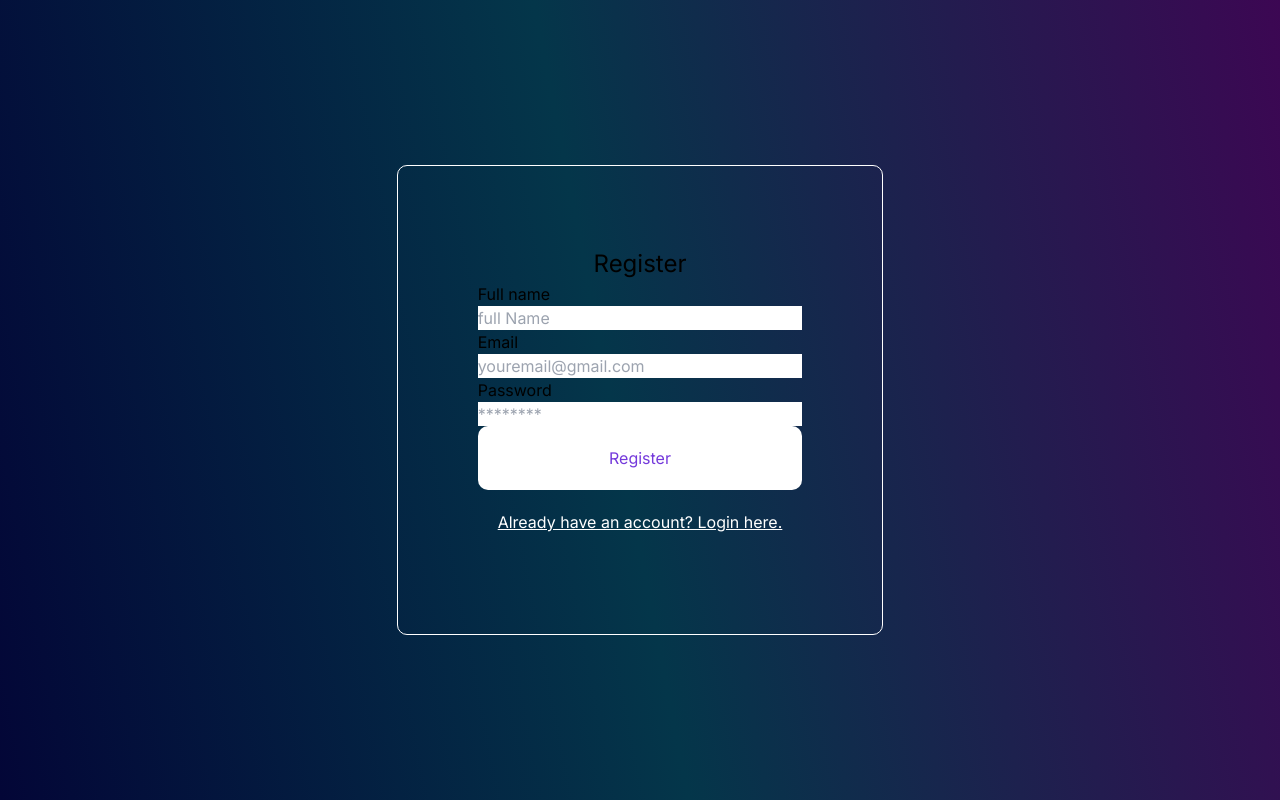
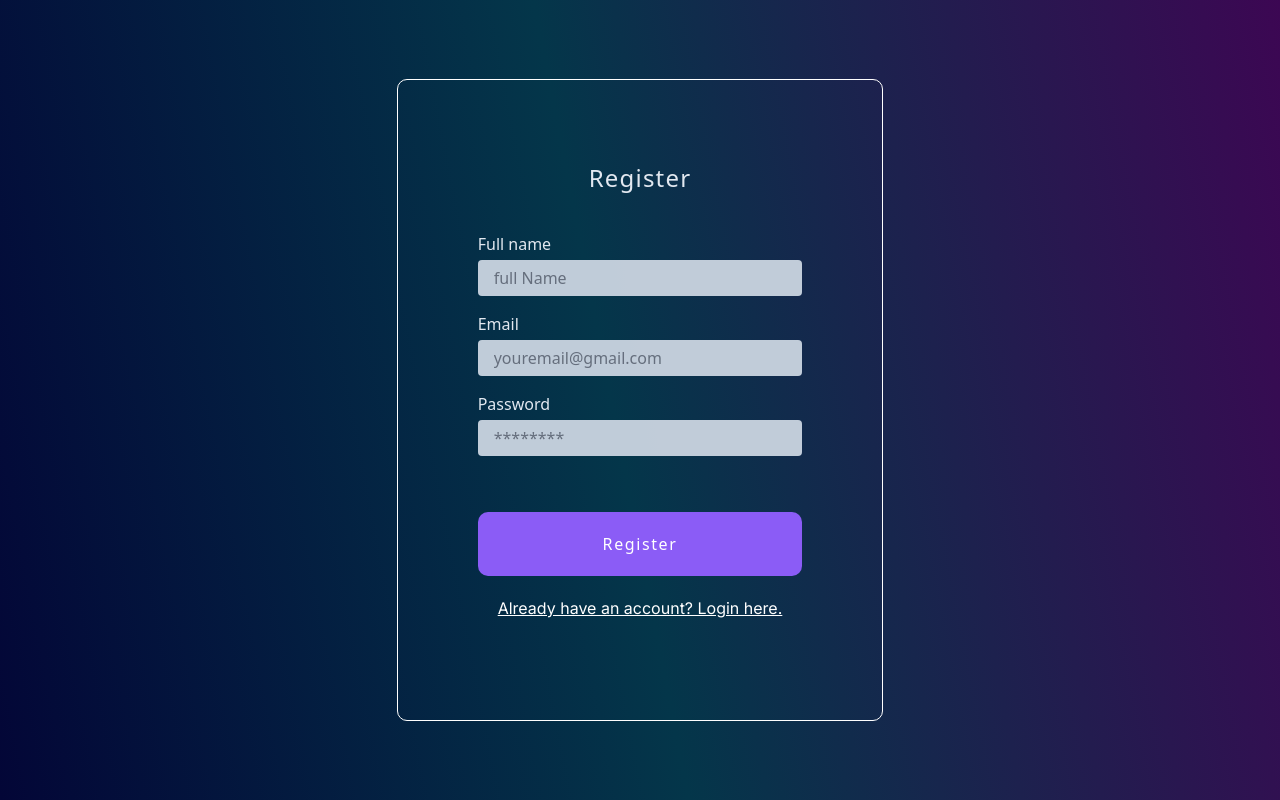
Before and after one commit to muthuni-dealwis/e18-4yp-Generating-Patient-Clinical-Letters-Using-LLMs, a Next.js app in the folder code/Web_Application/patient-clinical-letter-generator/: page /register in a window 1280 px wide. Built offline with nearby package versions, Linux system fonts and the light colour scheme.

Commit message:
front-end updated

```diff
--- a/code/Web_Application/patient-clinical-letter-generator/app/inputform/page.tsx
+++ b/code/Web_Application/patient-clinical-letter-generator/app/inputform/page.tsx
@@ -6,6 +6,7 @@ import MicIcon from "@mui/icons-material/Mic";
 import MicOffIcon from "@mui/icons-material/MicOff";
 // import { DatePicker } from '@mui/x-date-pickers/DatePicker';
 import axios from "axios";
+import Link from 'next/link';
 
 // import DatePicker from "react-datepicker";
 import "react-datepicker/dist/react-datepicker.css";
@@ -94,8 +95,16 @@ const DataInputForm: React.FC<any> = (props) => {
   };
 
   return (
-    <div className="data-input-container box-border w-full h-screen flex flex-col px-7 md:px-16">
-      <div className="menu-bar w-full h-16 text-white">menu-bar</div>
+    <div className="data-input-container box-border w-full h-screen flex flex-col px-7 md:px-16 py-2">
+      <div className="menu-bar w-full px-1 h-16 text-white flex flex-row place-content-between pt-2 mb-3">
+        <div className="data-time-show bg-slate-500 h-fit px-5 py-1 rounded-md">Date : 29/04/2024</div>
+        <div className="right-menu-items h-fit w-fit flex flex-row">
+          <div className="user-name bg-slate-500 px-5 py-1 rounded-md mr-5">Settings</div>
+          <Link href = "/">
+            <div className="user-name bg-slate-500 px-5 py-1 rounded-md">Logout</div>
+          </Link>
+        </div>
+      </div>
       <div className="flex flex-col md:flex-row h-full pb-7">
         <div className="box w-full md:w-1/2 h-full md:mr-4 flex flex-col">
           <div className="data-input-form mb-3 flex flex-col flex-grow h-4/5">
--- a/code/Web_Application/patient-clinical-letter-generator/app/page.tsx
+++ b/code/Web_Application/patient-clinical-letter-generator/app/page.tsx
@@ -66,10 +66,11 @@ const Home: React.FC<any> = (props) =>{
   return (
     <main className="flex min-h-screen flex-col items-center justify-between p-24">
       <div className="auth-form-container">
-        <h1 className="login-register-heading">Login</h1>
+        <label className="login-register-heading font-sans text-slate-200 font-medium mb-9 tracking-wider">Login</label>
         <form className="login-form" onSubmit={handleSubmit}>
-          <label htmlFor="email">Email</label>
+          <label htmlFor="email" className="font-sans text-slate-200 font-normal mb-1">Email</label>
           <input
+            className="h-9 bg-slate-300 opacity-95 rounded px-4 font-sans font-normal placeholder-gray-500 text-slate-800 mb-4"
             value={email}
             onChange={(e) => setEmail(e.target.value)}
             type="email"
@@ -79,8 +80,9 @@ const Home: React.FC<any> = (props) =>{
           />
           {errors.email &&  <span className='text-danger'> {errors.email} </span>}
 
-          <label htmlFor="password">Password</label>
+          <label htmlFor="password" className="font-sans text-slate-200 font-normal mb-1">Password</label>
           <input
+            className="h-9 bg-slate-300 opacity-95 rounded px-4 font-sans font-normal placeholder-gray-500 text-slate-800"
             value={password}
             onChange={(e) => setPassword(e.target.value)}
             type="password"
@@ -92,7 +94,7 @@ const Home: React.FC<any> = (props) =>{
 
 
           <Link href =  "/inputform">
-            <button className="linkSubmit" type="submit">Log In</button>
+            <button className="linkSubmit mt-10 bg-violet-500 font-sans font-medium text-white tracking-widest" type="submit">Login</button>
           </Link>
 
         </form>
--- a/code/Web_Application/patient-clinical-letter-generator/app/register/page.tsx
+++ b/code/Web_Application/patient-clinical-letter-generator/app/register/page.tsx
@@ -29,23 +29,42 @@ const RegisterPage: React.FC<any> = (props) =>{
 
     return(
         <div className="auth-form-container">
-            <h2  className="login-register-heading">Register</h2>
+            <label className="login-register-heading font-sans text-slate-200 font-medium mb-9 tracking-wider">Register</label>
 
         <form className="register-form" onSubmit={handleSubmit}>
-            <label htmlFor="name">Full name</label>
-            <input value={name} name="name" onChange={(e) => setName(e.target.value)} id="name" placeholder="full Name" />
+            <label htmlFor="name" className="font-sans text-slate-200 font-normal mb-1">Full name</label>
+            <input
+                className="h-9 bg-slate-300 opacity-95 rounded px-4 font-sans font-normal placeholder-gray-500 text-slate-800 mb-4"
+                value={name}
+                onChange={(e) => setName(e.target.value)}
+                id="name"
+                placeholder="full Name"
+                name="name" />
             {/* {errors.name && <span className='text-danger'> {errors.name} </span>} */}
 
-            <label htmlFor="email">Email</label>
-            <input value={email} onChange={(e) => setEmail(e.target.value)}type="email" placeholder="youremail@gmail.com" id="email" name="email" />
+            <label htmlFor="email" className="font-sans text-slate-200 font-normal mb-1">Email</label>
+            <input
+                className="h-9 bg-slate-300 opacity-95 rounded px-4 font-sans font-normal placeholder-gray-500 text-slate-800 mb-4"
+                value={email}
+                onChange={(e) => setEmail(e.target.value)}type="email"
+                placeholder="youremail@gmail.com"
+                id="email"
+                name="email" />
             {/* {errors.email && <span className='text-danger'> {errors.email} </span>} */}
 
-            <label htmlFor="password">Password</label>
-            <input value={password} onChange={(e) => setPassword(e.target.value)} type="password" placeholder="********" id="password" name="password" />
+            <label htmlFor="password" className="font-sans text-slate-200 font-normal mb-1">Password</label>
+            <input
+                className="h-9 bg-slate-300 opacity-95 rounded px-4 font-sans font-normal placeholder-gray-500 text-slate-800 mb-4"
+                value={password}
+                onChange={(e) => setPassword(e.target.value)}
+                type="password"
+                placeholder="********"
+                id="password"
+                name="password" />
             {/* {errors.password && <span className='text-danger'> {errors.password} </span>} */}
 
             <Link href = "/">
-                <button className="linkSubmit" type="submit">Register</button>
+                <button  className="linkSubmit mt-10 bg-violet-500 font-sans font-medium text-white tracking-widest" type="submit">Register</button>
             </Link>
         </form>
 
```
